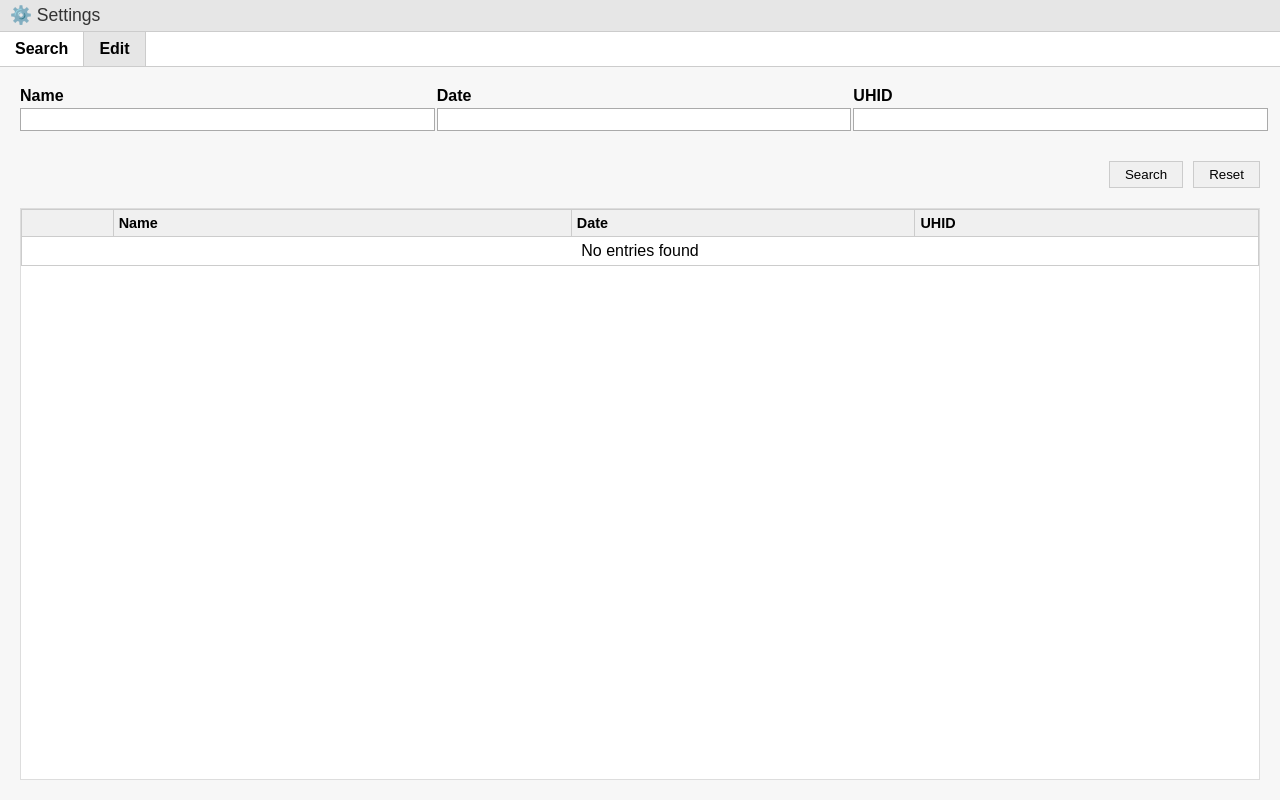
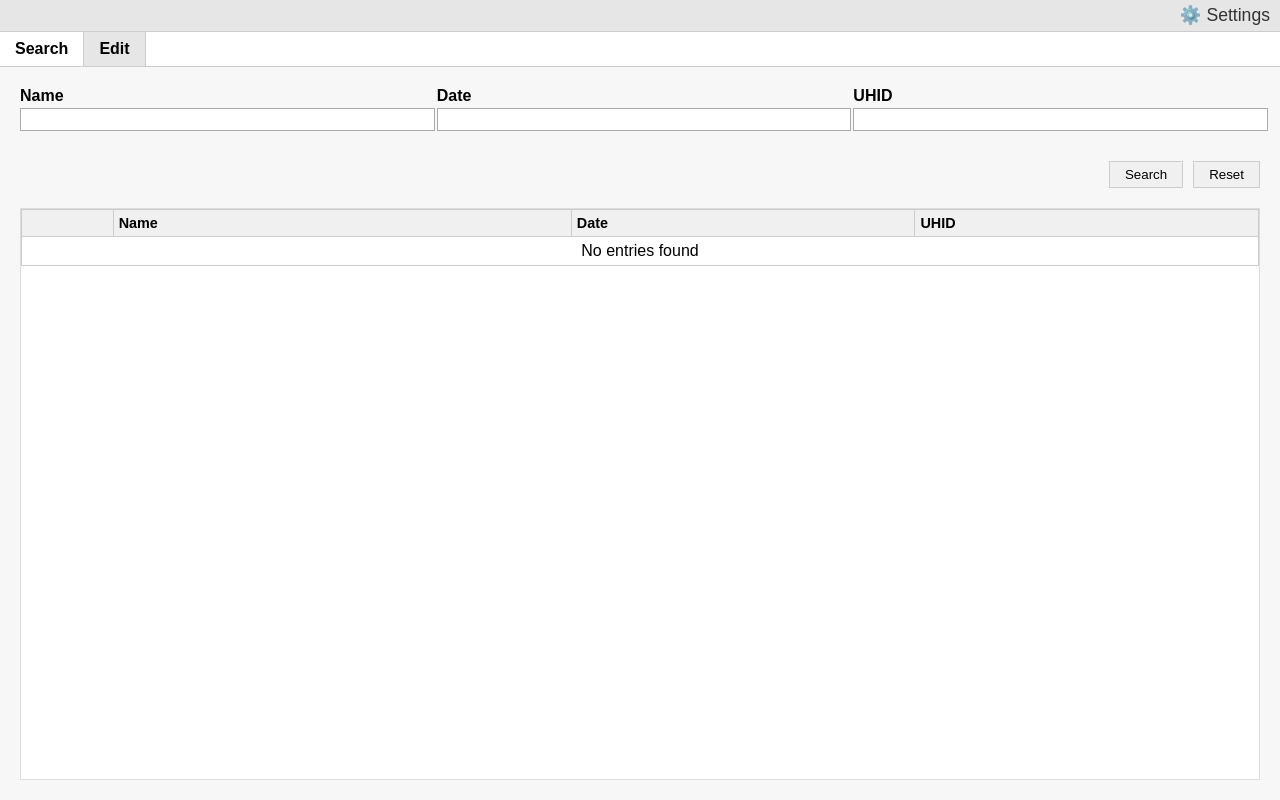
Before and after one commit to deepankar-MT24031/TREATMENT_CHART_WEB, a Flask app: page / in a window 1280 px wide. Run offline with Flask 3, Linux system fonts and the light colour scheme; data that the repository does not hold is empty.

Commit message:
settings icon shift

```diff
--- a/templates/index.html
+++ b/templates/index.html
@@ -606,10 +606,9 @@
 </head>
 <body>
     <div class="container">
-        <div class="settings">
+        <div class="settings" style="display: flex; justify-content: flex-end; align-items: center;">
             <button id="settings-btn" style="background:none;border:none;font-size:1.1em;cursor:pointer;padding:0;color:#333;">⚙️ Settings</button>
         </div>
-
         <div class="tabs">
             <div class="tab active" data-tab="search">Search</div>
             <div class="tab" data-tab="edit">Edit</div>
```
